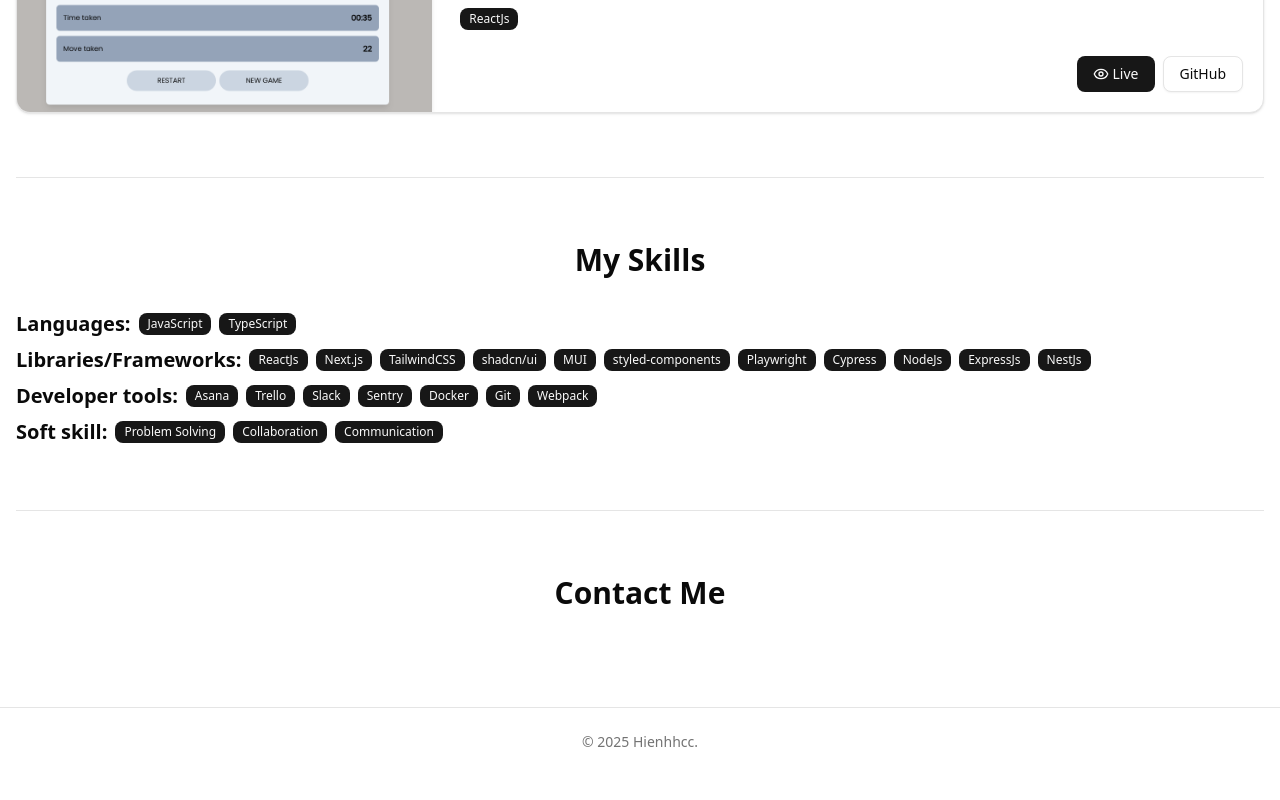
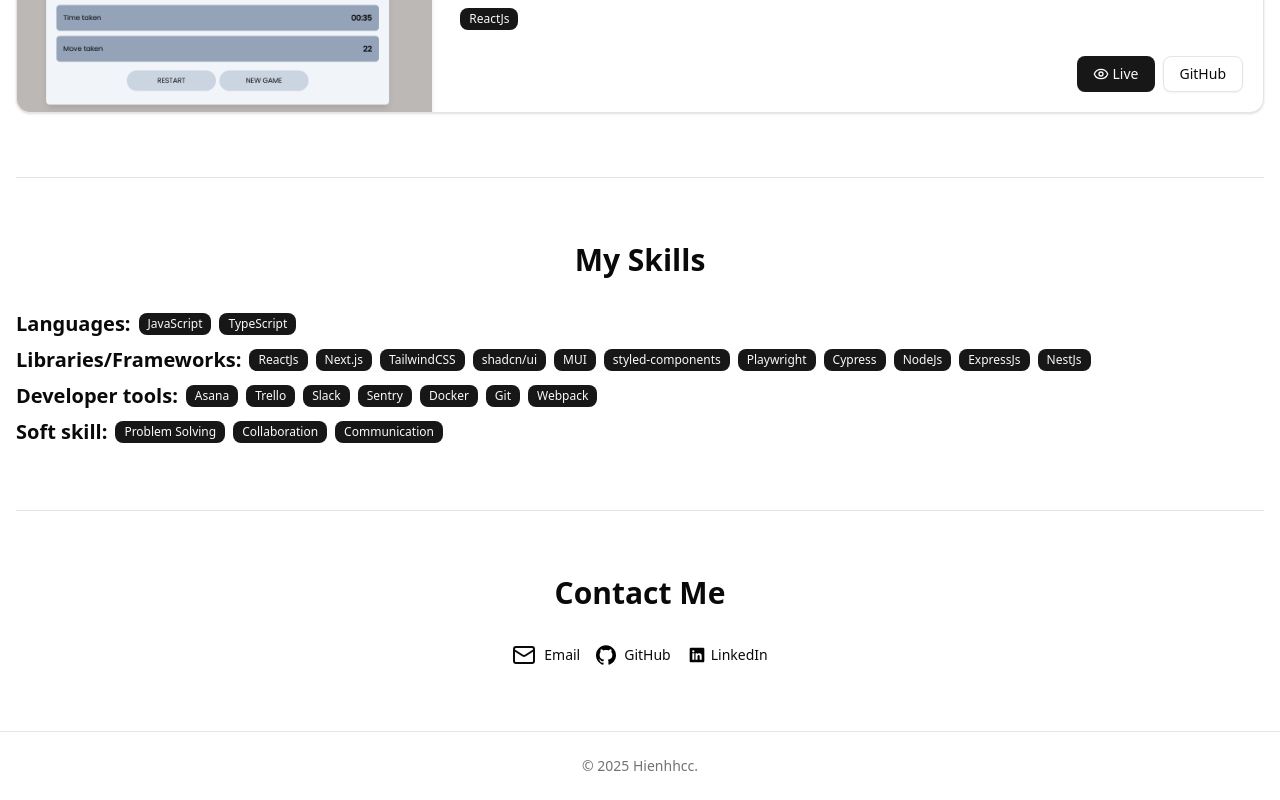
Before and after one commit to hienhhcc/portfolio-v2, a Next.js app: page / in a window 1280 px wide. Shown: the part 4142-4942 px from the top of the page. Before the commit the page ends 4918 px from the top, so only its background shows below. Built offline with nearby package versions, Linux system fonts and the light colour scheme.

Commit message:
Add contact section

```diff
--- a/src/app/components/ContactSection/index.tsx
+++ b/src/app/components/ContactSection/index.tsx
@@ -1,5 +1,38 @@
+import ExternalLink from "@/app/components/ExternalLink";
 import Section from "@/app/components/Section";
+import GithubIcon from "@/components/GithubIcon";
+import LinkedInIcon from "@/components/LinkedInIcon";
+import { MailIcon } from "lucide-react";
 
 export default function ContactSection() {
-  return <Section id="contact" title="Contact Me"></Section>;
+  return (
+    <Section id="contact" title="Contact Me">
+      <div className="mt-6 flex gap-4 justify-center items-center">
+        <ExternalLink
+          href="mailto:vuvinhhien.work@gmail.com"
+          target="_blank"
+          className="flex gap-2 items-center cursor-pointer"
+        >
+          <MailIcon />
+          Email
+        </ExternalLink>
+        <ExternalLink
+          href="https://github.com/hienhhcc"
+          target="_blank"
+          className="flex gap-2 items-center cursor-pointer"
+        >
+          <GithubIcon />
+          GitHub
+        </ExternalLink>
+        <ExternalLink
+          href="https://www.linkedin.com/in/vu%CC%83-vinh-hi%C3%AA%CC%89n-ab0442225/"
+          target="_blank"
+          className="flex gap-1 items-center cursor-pointer"
+        >
+          <LinkedInIcon />
+          LinkedIn
+        </ExternalLink>
+      </div>
+    </Section>
+  );
 }
--- /dev/null
+++ b/src/components/GithubIcon.tsx
@@ -0,0 +1,13 @@
+export default function GithubIcon() {
+  return (
+    <svg
+      role="img"
+      viewBox="0 0 24 24"
+      xmlns="http://www.w3.org/2000/svg"
+      className="w-5 h-5 fill-black dark:fill-white"
+    >
+      <title>GitHub</title>
+      <path d="M12 .297c-6.63 0-12 5.373-12 12 0 5.303 3.438 9.8 8.205 11.385.6.113.82-.258.82-.577 0-.285-.01-1.04-.015-2.04-3.338.724-4.042-1.61-4.042-1.61C4.422 18.07 3.633 17.7 3.633 17.7c-1.087-.744.084-.729.084-.729 1.205.084 1.838 1.236 1.838 1.236 1.07 1.835 2.809 1.305 3.495.998.108-.776.417-1.305.76-1.605-2.665-.3-5.466-1.332-5.466-5.93 0-1.31.465-2.38 1.235-3.22-.135-.303-.54-1.523.105-3.176 0 0 1.005-.322 3.3 1.23.96-.267 1.98-.399 3-.405 1.02.006 2.04.138 3 .405 2.28-1.552 3.285-1.23 3.285-1.23.645 1.653.24 2.873.12 3.176.765.84 1.23 1.91 1.23 3.22 0 4.61-2.805 5.625-5.475 5.92.42.36.81 1.096.81 2.22 0 1.606-.015 2.896-.015 3.286 0 .315.21.69.825.57C20.565 22.092 24 17.592 24 12.297c0-6.627-5.373-12-12-12" />
+    </svg>
+  );
+}
--- /dev/null
+++ b/src/components/LinkedInIcon.tsx
@@ -0,0 +1,15 @@
+export default function LinkedInIcon() {
+  return (
+    <svg
+      xmlns="http://www.w3.org/2000/svg"
+      x="0px"
+      y="0px"
+      width="100"
+      height="100"
+      viewBox="0 0 30 30"
+      className="w-5 h-5 fill-black dark:fill-white"
+    >
+      <path d="M24,4H6C4.895,4,4,4.895,4,6v18c0,1.105,0.895,2,2,2h18c1.105,0,2-0.895,2-2V6C26,4.895,25.105,4,24,4z M10.954,22h-2.95 v-9.492h2.95V22z M9.449,11.151c-0.951,0-1.72-0.771-1.72-1.72c0-0.949,0.77-1.719,1.72-1.719c0.948,0,1.719,0.771,1.719,1.719 C11.168,10.38,10.397,11.151,9.449,11.151z M22.004,22h-2.948v-4.616c0-1.101-0.02-2.517-1.533-2.517 c-1.535,0-1.771,1.199-1.771,2.437V22h-2.948v-9.492h2.83v1.297h0.04c0.394-0.746,1.356-1.533,2.791-1.533 c2.987,0,3.539,1.966,3.539,4.522V22z"></path>
+    </svg>
+  );
+}
```
